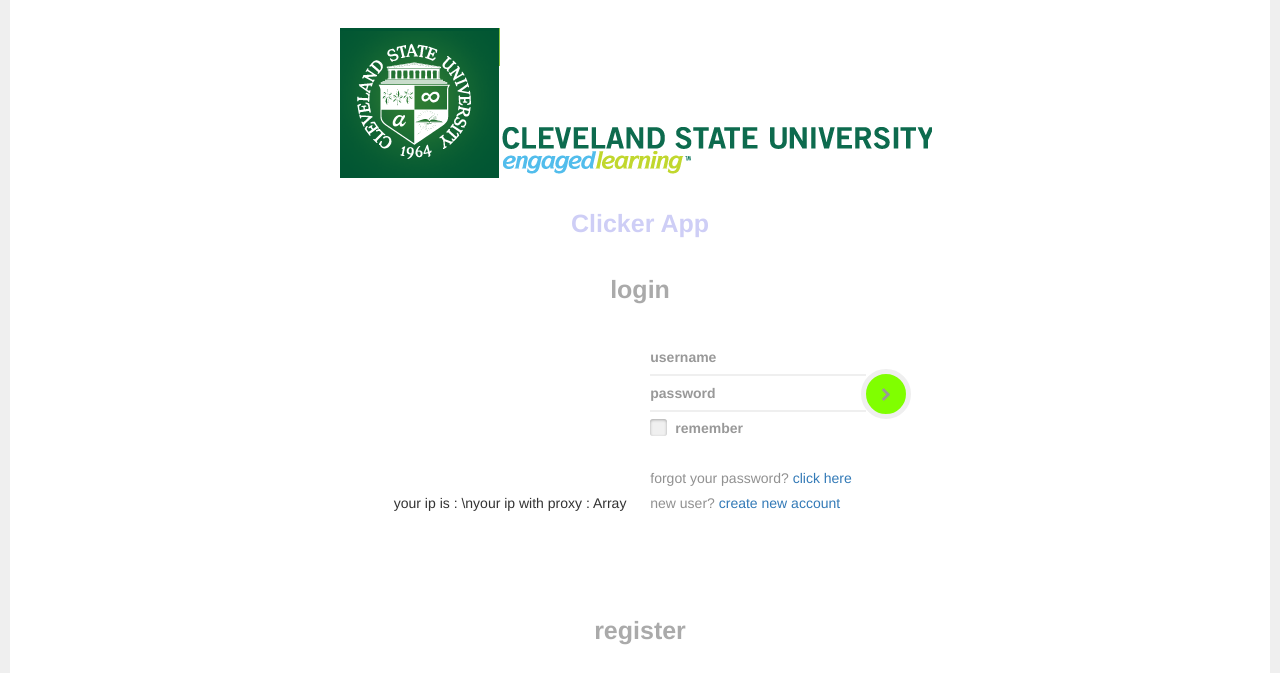
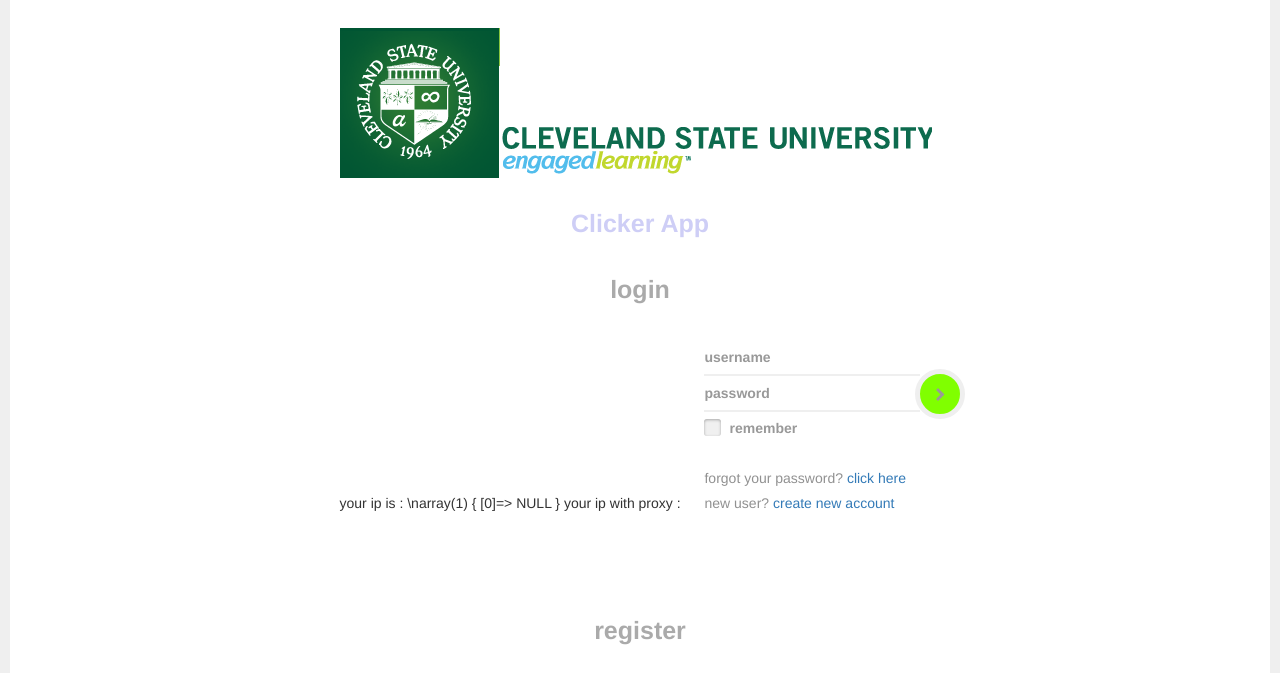
Before and after one commit to ikp4success/SeniorProject_CIS485, a PHP site: page /login.php in a window 1280 px wide. Shown: the part 21-694 px from the top of the page. Run offline with PHP 8.4, Linux system fonts and the light colour scheme; data that the repository does not hold is empty; some libraries are stand-ins or nearby versions.

Commit message:
user ip proxy check array

```diff
--- a/login.php
+++ b/login.php
@@ -29,7 +29,7 @@
 	<!-- Main Form -->
 	<?php print 'your ip is : '.$_SERVER['HTTP_X_CLIENT_IP'].'\n';
 	$ipchain = array( $_SERVER['HTTP_X_FORWARDED_FOR'] );
-	print 'your ip with proxy : '.$ipchain;?>
+	print 'your ip with proxy : '.var_dump($ipchain);?>
 
 	<div class="login-form-1">
 		<form method="post" action="login_action.php" class="text-left">
```
